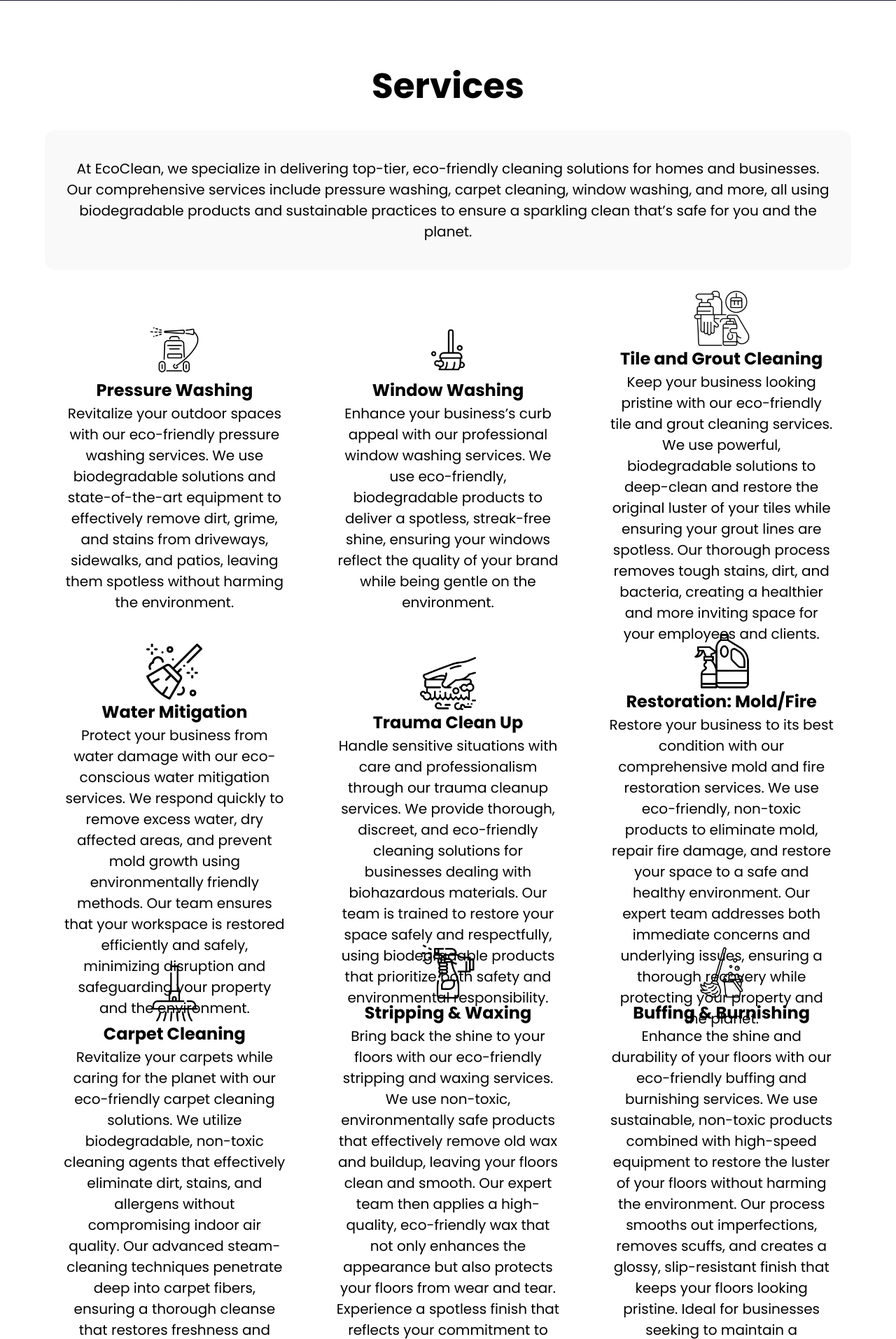
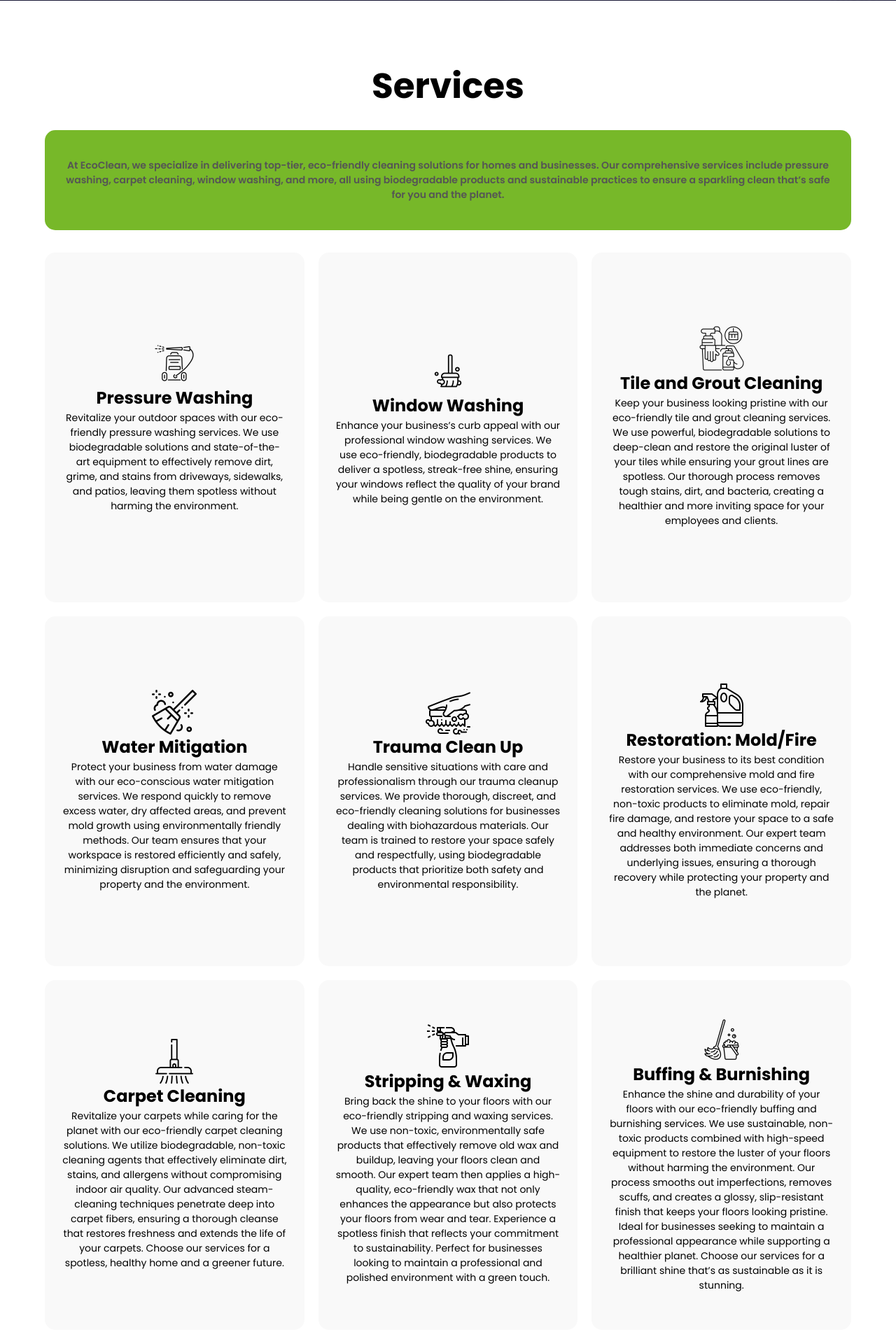
Before and after one commit to KarielM/EcoClean, a Django app: page /services/ in a window 1280 px wide. Shown: the part 996-2910 px from the top of the page at 70% size. Run offline with Django 5.2, Linux system fonts and the light colour scheme.

Commit message:
fixed styling for services.html & styled contact us page/form

```diff
--- a/EcoClean/App/static/css/style.css
+++ b/EcoClean/App/static/css/style.css
@@ -514,8 +514,149 @@
 hr {
   max-width: 100%;
   margin-bottom: 40px;
-  border-top: 8px solid black;
+  border-top: 6px solid black;
 }
+
+.form-control {
+  width: 100%;
+  padding: 10px;
+  margin: 5px 0 15px 0;
+  display: inline-block;
+  border: 1px solid #ccc;
+  border-radius: 4px;
+  box-sizing: border-box;
+  font-size: 14px;
+}
+
+.form-control:focus {
+  border-color: #77b829;
+  outline: none;
+  box-shadow: 0 0 5px rgba(119, 184, 41, 0.5);
+}
+
+textarea.form-control {
+  height: 150px;
+  resize: vertical;
+}
+
+.contact-us-content {
+  /* width: 100%; */
+  text-align: center;
+  background-color: #a9a9a9;
+  padding: 40px;
+  margin-top: 100px;
+  border-radius: 10px;
+}
+
+.contact-us-content a {
+  text-decoration: none;
+  color: white;
+  font-weight: 600;
+}
+
+.contact-us-content a:hover {
+  color: black;
+}
+
+/* Services Content Section */
+.services-content-sec {
+  width: 100%;
+  height: fit-content;
+  display: flex;
+  justify-content: center;
+  flex-direction: column;
+  align-items: center;
+  padding: 5rem 5%;
+}
+
+.services-content-sec h1 {
+  font-size: 35px;
+  font-weight: 700;
+  margin-bottom: 15px;
+}
+
+.services-content-sec p {
+  font-size: 14px;
+}
+
+.services-content-sec p {
+  font-size: 14px;
+}
+
+.services-content-sec span {
+  max-width: 650px;
+  width: 100%;
+  text-align: left;
+  margin-top: 25px;
+  margin-bottom: 40px;
+  color: #878787;
+  background-color: #fff;
+  padding: 20px;
+  border-radius: 7px;
+  box-shadow: 0 0 5px #555;
+}
+
+.services-card {
+  width: 100%;
+  height: 500px;
+  display: flex;
+  justify-content: center;
+  flex-direction: column;
+  align-items: center;
+  background: #f9f9f9;
+  padding: 40px 25px;
+  border-radius: 15px;
+  transition: 0.3s;
+  text-align: center;
+  line-height: 1.5;
+}
+
+.services-card2 {
+  width: 100%;
+  height: fit-content;
+  text-align: left;
+  color: #555;
+  font-weight: 600;
+  background: #77b829;
+  padding: 40px 25px;
+  border-radius: 15px;
+  transition: 0.3s;
+  text-align: center;
+  line-height: 1.5;
+}
+
+.services-card-sec {
+  max-width: 1170px;
+  width: 100%;
+  height: fit-content;
+  display: grid;
+  grid-template-columns: repeat(3, 1fr);
+  flex-direction: row;
+  gap: 20px;
+  justify-content: space-between;
+  flex-direction: row;
+  align-items: center;
+  margin-top: 2rem;
+}
+
+.services-card-sec2 {
+  max-width: 1170px;
+  width: 100%;
+  height: fit-content;
+  text-align: left;
+}
+
+.services-card:hover {
+  background: #77b829;
+}
+
+.services-card img,
+.services-card2 img {
+  width: 4rem;
+}
+/*  */
+
+/* Media Queries */
 
 @media (max-width: 1080px) {
   .left-sec h1 {
--- a/EcoClean/App/templates/base.html
+++ b/EcoClean/App/templates/base.html
@@ -51,7 +51,7 @@
     </div>
     {% block content %}{% endblock content %}
   </body>
-  <hr class="hr-style">
+  <hr class="footer-hr">
   <footer class="footer-sec">
     <footer class="footer-card-left">
       <img class="logo" src="{% static 'images/logo2.png'%}" style="vertical-align:middle;width:110px;height:114px;"/>
--- a/EcoClean/App/templates/chatbot.html
+++ b/EcoClean/App/templates/chatbot.html
@@ -108,7 +108,8 @@
   #user-input {
     width: 100%;
     resize: none;
-    height: 40px; /* Adjust the height as needed */
+    height: 40px;
+    padding-left: 10px;
   }
 
   #send-btn {
@@ -118,7 +119,7 @@
 
   #typing-indicator {
     margin-top: 10px;
-    display: none; /* Display this only when needed */
+    display: none;
   }
 
   #close-chat-button {
--- a/EcoClean/App/templates/services.html
+++ b/EcoClean/App/templates/services.html
@@ -1,16 +1,16 @@
 {% extends "base.html" %}
 {% load static %}
 {%block content%}
-<div class="content-sec">
+<div class="services-content-sec">
   <strong>Services</strong>
-  <div class="card-sec2">
-    <div class="card2">
+  <div class="services-card-sec2">
+    <div class="services-card2">
   <p>
     At EcoClean, we specialize in delivering top-tier, eco-friendly cleaning solutions for homes and businesses. Our comprehensive services include pressure washing, carpet cleaning, window washing, and more, all using biodegradable products and sustainable practices to ensure a sparkling clean that’s safe for you and the planet.
   </p></div>
   </div>
-  <div class="card-sec">
-    <div class="card">
+  <div class="services-card-sec">
+    <div class="services-card">
       <img src="{% static "images/icons/icon7.png" %}" alt="" />
       <h2>Pressure Washing</h2>
       <p>
@@ -18,7 +18,7 @@
       </p>
     </div>
 
-    <div class="card">
+    <div class="services-card">
       <img src="{% static "images/icons/icon2.png" %}" alt="" />
       <h2>Window Washing</h2>
       <p>
@@ -26,7 +26,7 @@
       </p>
     </div>
 
-    <div class="card">
+    <div class="services-card">
       <img src="{% static "images/icons/icon3.png" %}" alt="" />
       <h2>Tile and Grout Cleaning</h2>
       <p>
@@ -34,7 +34,7 @@
       </p>
     </div>
 
-    <div class="card">
+    <div class="services-card">
       <img src="{% static "images/icons/icon4.png" %}" alt="" />
       <h2>Water Mitigation</h2>
       <p>
@@ -42,7 +42,7 @@
       </p>
     </div>
 
-    <div class="card">
+    <div class="services-card">
       <img src="{% static "images/icons/icon5.png" %}" alt="" />
       <h2>Trauma Clean Up</h2>
       <p>
@@ -50,7 +50,7 @@
       </p>
     </div>
 
-    <div class="card">
+    <div class="services-card">
       <img src="{% static "images/icons/icon6.png" %}" alt="" />
       <h2>Restoration: Mold/Fire</h2>
       <p>
@@ -58,7 +58,7 @@
       </p>
     </div>
 
-    <div class="card">
+    <div class="services-card">
       <img src="{% static "images/icons/icon9.png" %}" alt="" />
       <h2>Carpet Cleaning</h2>
       <p>
@@ -67,7 +67,7 @@
     </div>
 
 
-    <div class="card">
+    <div class="services-card">
       <img src="{% static "images/icons/icon10.png" %}" alt="" />
       <h2>Stripping & Waxing</h2>
       <p>
@@ -76,7 +76,7 @@
     </div>
 
 
-    <div class="card">
+    <div class="services-card">
       <img src="{% static "images/icons/icon8.png" %}" alt="" />
       <h2>Buffing & Burnishing</h2>
       <p>
```
Also changed, not shown: other parts of EcoClean/App/static/css/style.css (+37 -5 lines), EcoClean/App/forms.py (+5 -5 lines), EcoClean/App/templates/contactUs.html (+7 -9 lines).
